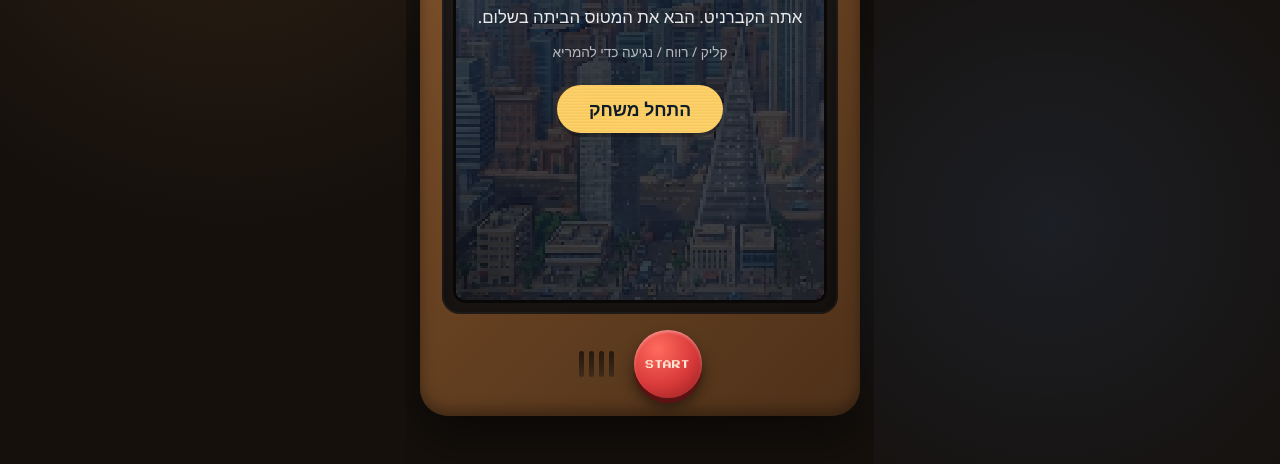
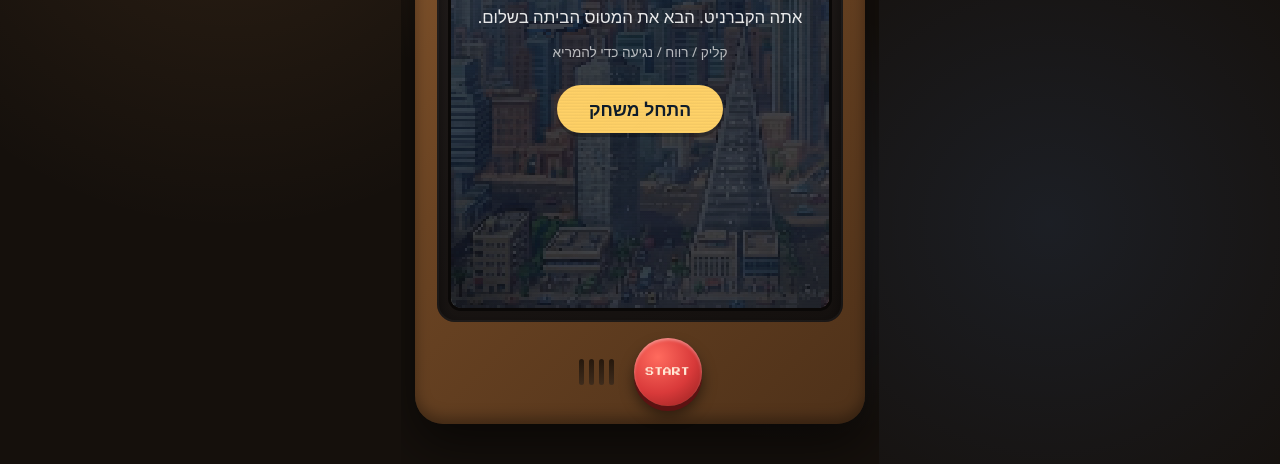
Before and after one commit to KEONKKK/flappy-plane, a plain HTML site: page index.html in a window 1280 px wide. Shown: the part 336-800 px from the top of the page. Drawn offline with Linux system fonts and the light colour scheme.

Commit message:
Section 10 (display size): remove the 440px desktop cap on the TV frame and target 90% of window height instead of just fitting under 100dvh, so the game isn't tiny in a tall browser window

```diff
--- a/style.css
+++ b/style.css
@@ -42,11 +42,12 @@ html, body {
     max(14px, env(safe-area-inset-bottom)) max(14px, env(safe-area-inset-left));
 }
 
-/* רוחב המסגרת נגזר מהצר מבין: רוחב המסך, גובה המסך (לפי יחס הגובה הכולל
-   של המסגרת כולל הבקרות), או תקרה קבועה — כך שהיא תמיד תמלא כמה שיותר
-   מהמסך בלי לגלוש מעבר לגובה הזמין. */
+/* רוחב המסגרת נגזר מהצר מבין: רוחב המסך, או 90% מגובה המסך (לפי יחס
+   הגובה הכולל של המסגרת כולל הבקרות — frameHeight ≈ 1.5×width + 44px) —
+   כך שבמחשב עם חלון גבוה היא ממלאת כ-90% מהגובה בפועל, לא נשארת קטנה
+   באמצע מסך ריק. 700px היא רק רשת ביטחון מפני גודל קיצוני במסכים ענקיים. */
 .tv-frame {
-  width: min(440px, 94vw, calc((100dvh - 44px) / 1.5));
+  width: min(700px, 94vw, calc((90dvh - 44px) / 1.5));
   padding: 22px 22px 18px;
   border-radius: 28px;
   background:
```
